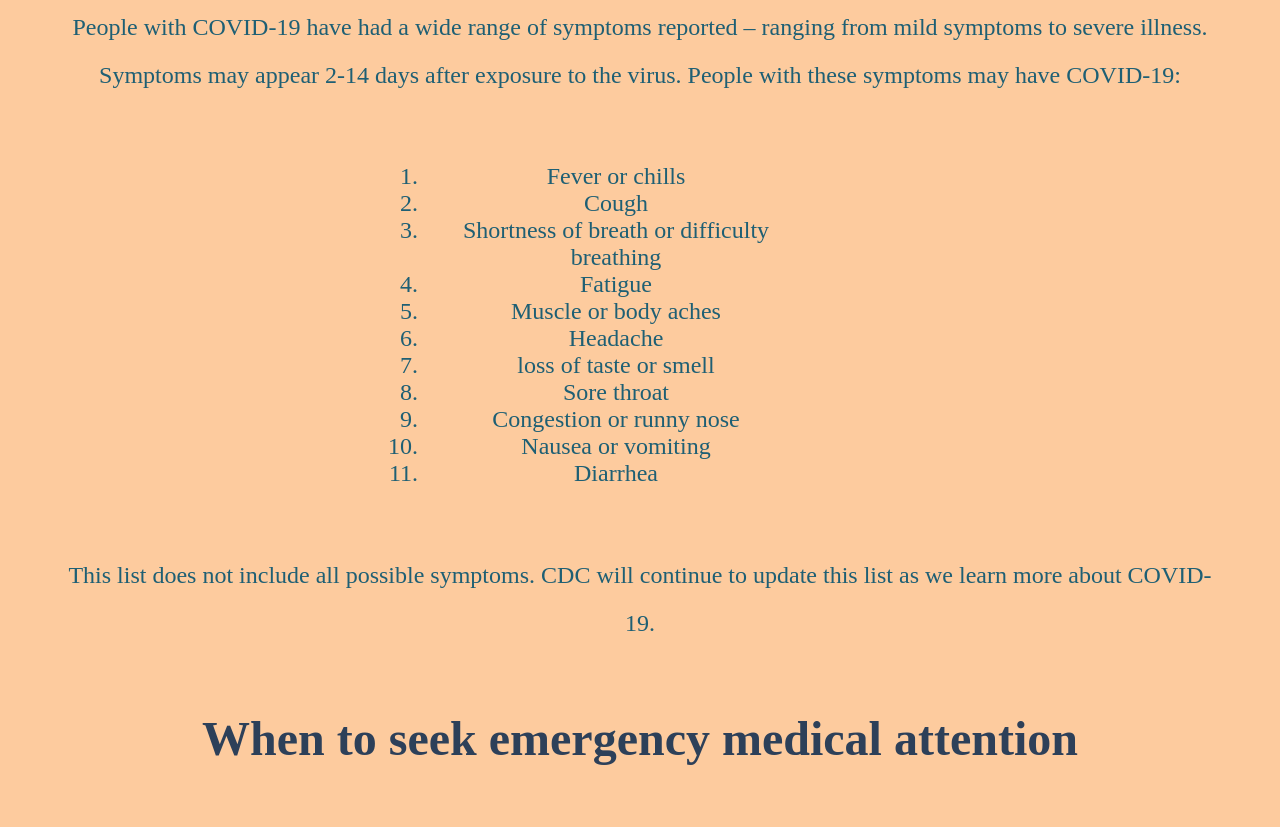
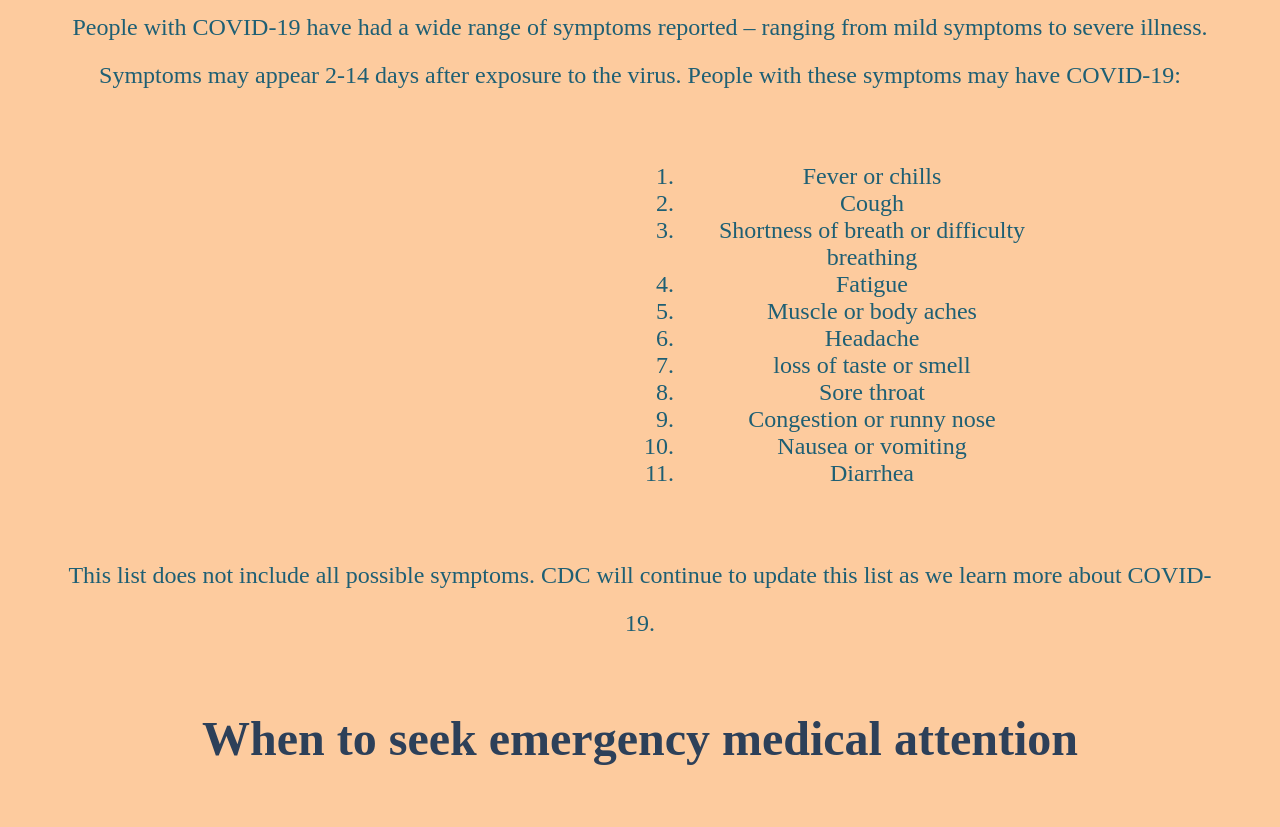
Before and after one commit to BhavyaSehgal/nivaaran, a website: page symptoms.html in a window 1280 px wide. Shown: the part 791-1618 px from the top of the page. Drawn offline with Linux system fonts and the light colour scheme.

Commit message:
ol change

```diff
--- a/csss/styles.css
+++ b/csss/styles.css
@@ -40,7 +40,7 @@ h2, h3 {
 ul, ol {
   color: #1e5f74;
   font-size: 1.5rem;
-  margin:5%  0 5%  30%;
+  margin:5%  0 5%  50%;
   width: 30%;
 }
 
```
